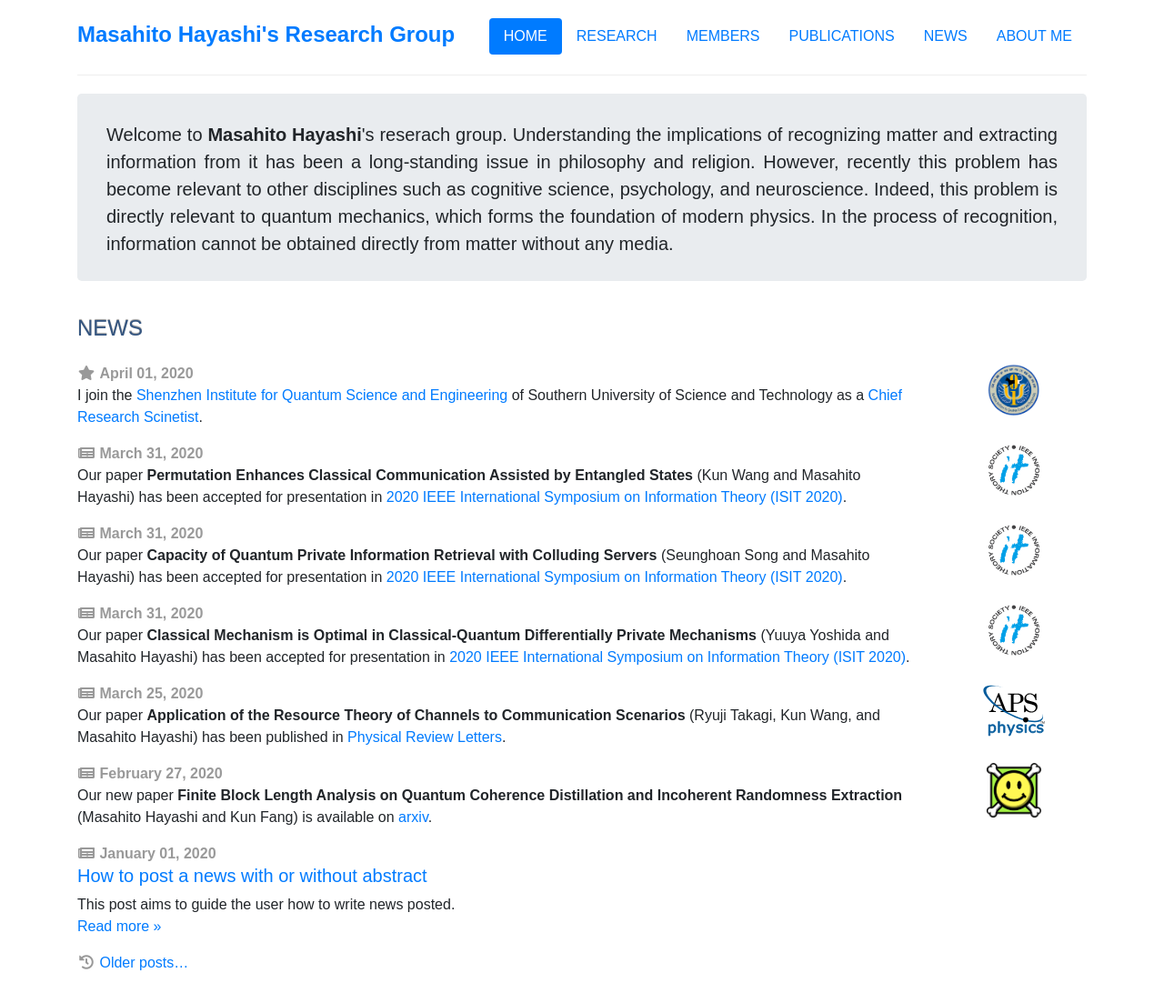
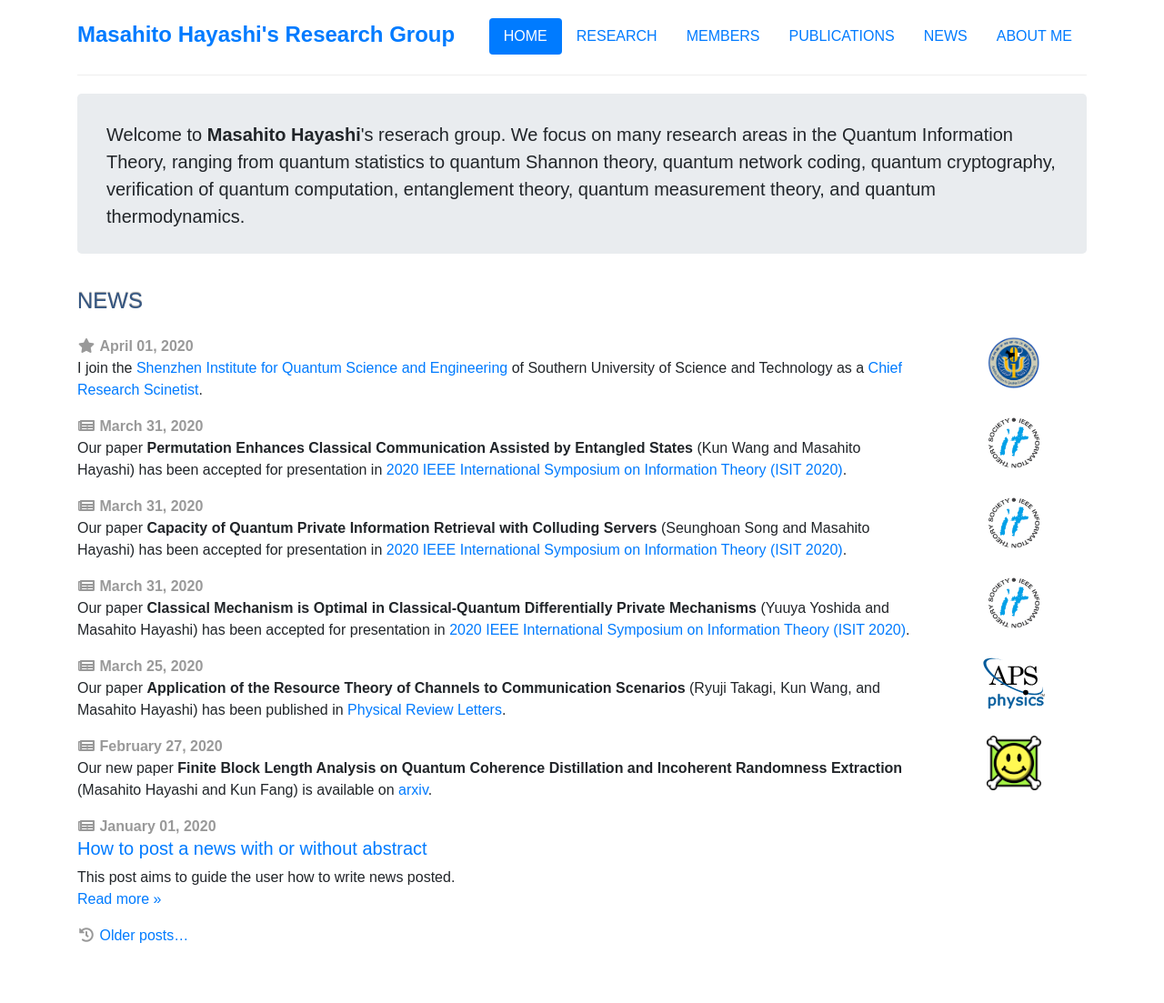
Before and after one commit to Quan-Sky/Masahito-Hayashi, a Jekyll site: the page built from index.html, in a window 1280 px wide. Shown: the whole page at 91% size. Built offline with Jekyll 4.4.1, drawn with Linux system fonts in a browser that asks for light colours; nearby versions of some CDN libraries; after the commit the page ends 1073 px from its top, so only the background shows below that.

```diff
--- a/index.html
+++ b/index.html
@@ -21,15 +21,16 @@ role-tables:
 ---
 
 <div class="jumbotron">
-    <p>
+    <p style="text-align:left;">
         Welcome to <b>Masahito Hayashi</b>'s reserach group.
-        Understanding the implications of recognizing matter and extracting information
-        from it has been a long-standing issue in philosophy and religion. However,
-        recently this problem has become relevant to other disciplines such as cognitive
-        science, psychology, and neuroscience. Indeed, this problem is directly relevant to
-        quantum mechanics, which forms the foundation of modern physics. In the process
-        of recognition, information cannot be obtained directly from matter without any
-        media.
+        We focus on many research areas in the Quantum Information
+        Theory, ranging from quantum statistics to quantum Shannon theory, quantum network coding, quantum cryptography,
+        verification of quantum computation, entanglement theory, quantum measurement theory, and quantum
+        thermodynamics.
+        <!-- Quantum Information Theory brings together ideas from Classical Information Theory,
+        Quantum Mechanics and Computer Science. Theorems and techniques of various branches of Mathematics and
+        Mathematical Physics, in particular Group Theory, Probability Theory and Quantum Statistical Physics,
+        find applications in this fascinating and fast–growing field. -->
     </p>
 </div>
 
```
Also changed, not shown: _data/people.yml (+12 -0 lines), img/people/daiki-suruga.jpg (added), img/people/hayato-arai.jpg (added), img/people/seunghoan-song.jpg (added), img/people/yuuya-yoshida.jpg (added), 8 other files.
